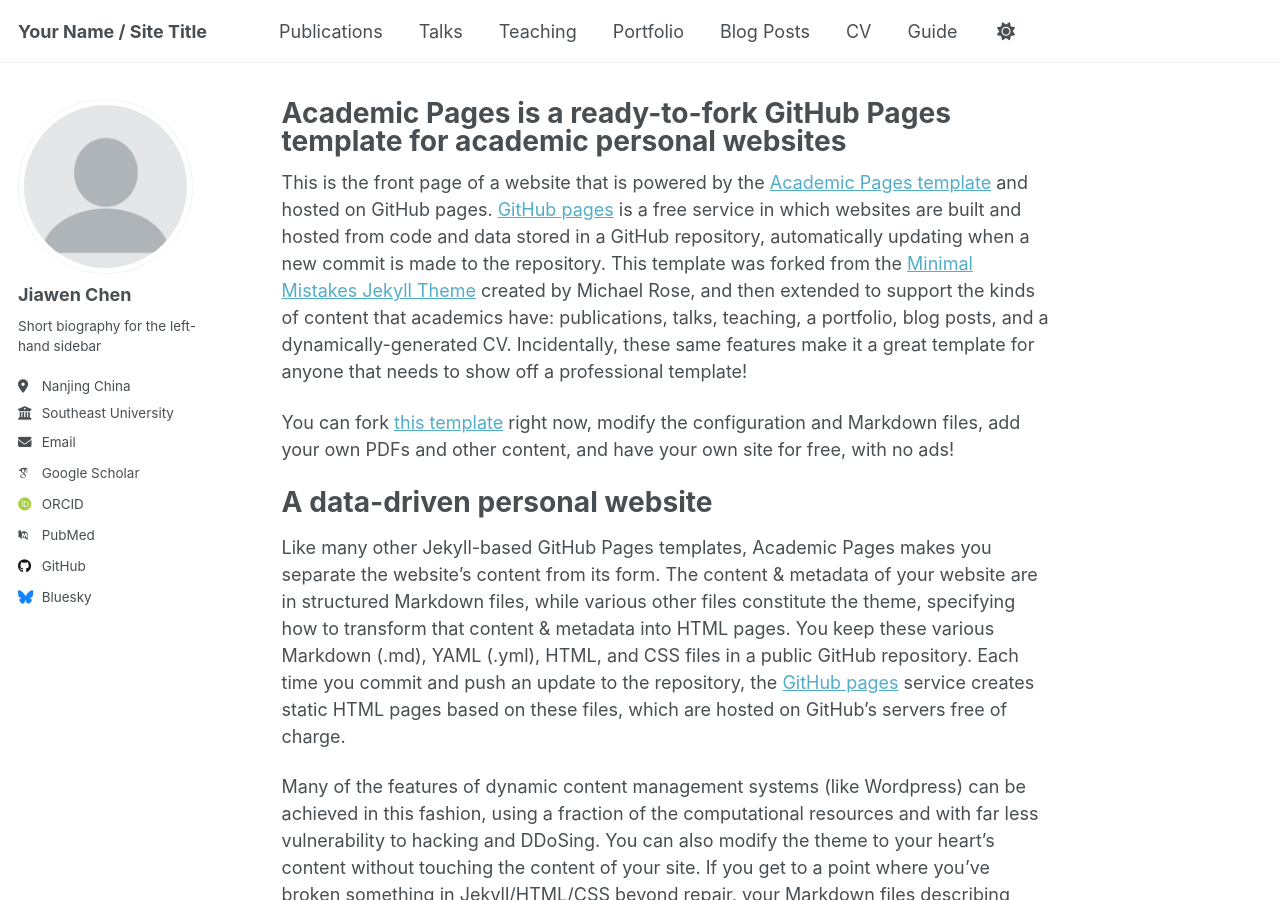
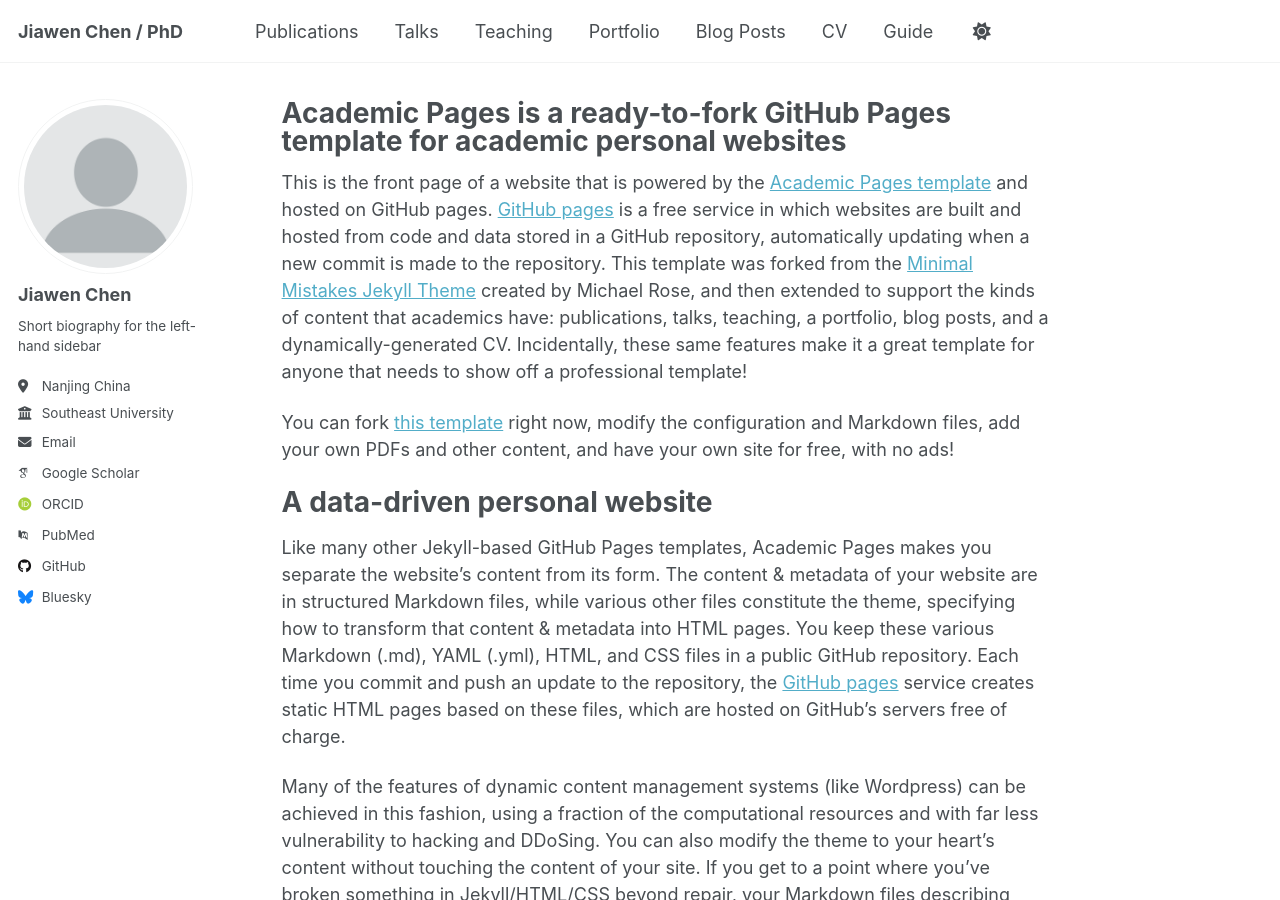
Before and after one commit to SEU-WENJIA/SEU-WENJIA.github.io, a Jekyll site: the page built from _pages/about.md, in a window 1280 px wide and 900 px high. Built offline with Jekyll 4.4.1, drawn with Linux system fonts in a browser that asks for light colours; some web fonts are replaced; a script that is not in the unit is left out.

Commit message:
Add files via upload

```diff
--- a/_config.yml
+++ b/_config.yml
@@ -9,11 +9,11 @@
 # Basic Site Settings
 locale                   : "en-US"
 site_theme               : "default"
-title                    : "Your Name / Site Title"
+title                    : "Jiawen Chen / PhD"
 title_separator          : "-"
 name                     : &name "Your Name"
-description              : &description "personal description"
-url                      : https://academicpages.github.io # the base hostname & protocol for your site e.g. "https://[your GitHub username].github.io" or if you already have some other page hosted on Github then use "https://[your GitHub username].github.io/[Your Repo Name]"
+description              : PhD student at Southeast University, working on LLMs, Graph Neural Networks, and their applications. "
+url                      : https://seu-wenjia.github.io/ # the base hostname & protocol for your site e.g. "https://[your GitHub username].github.io" or if you already have some other page hosted on Github then use "https://[your GitHub username].github.io/[Your Repo Name]"
 baseurl                  : "" # the subpath of your site, e.g. "/blog"
 repository               : "academicpages/academicpages.github.io"
 
```
